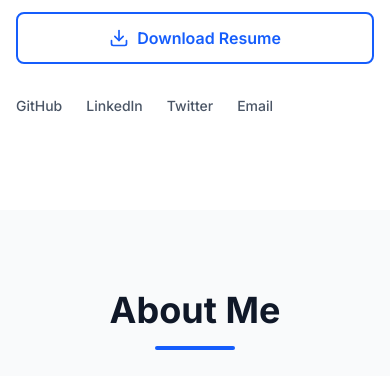
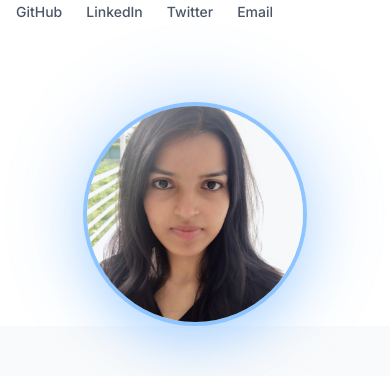
Before and after one commit to pragati23-ux/Portfolio, a React (Vite) app: page / in a window 390 px wide. Shown: the part 634-1010 px from the top of the page. Built offline with nearby package versions, Linux system fonts and the light colour scheme; no server answers.

Commit message:
Fix: EmailJS service ID and mobile profile photo visibility

```diff
--- a/src/sections/Contact.tsx
+++ b/src/sections/Contact.tsx
@@ -20,7 +20,11 @@ export function Contact({ isDark }: ContactProps) {
 
   // Initialize EmailJS on component mount
   useEffect(() => {
-    emailjs.init(import.meta.env.VITE_EMAILJS_PUBLIC_KEY || 'YOUR_PUBLIC_KEY');
+    const publicKey = import.meta.env.VITE_EMAILJS_PUBLIC_KEY;
+    console.log('Public Key:', publicKey);
+    console.log('Service ID:', import.meta.env.VITE_EMAILJS_SERVICE_ID);
+    console.log('Template ID:', import.meta.env.VITE_EMAILJS_TEMPLATE_ID);
+    emailjs.init(publicKey || 'YOUR_PUBLIC_KEY');
   }, []);
 
   const handleChange = (
@@ -45,6 +49,8 @@ export function Contact({ isDark }: ContactProps) {
       message: formData.message,
     };
 
+    console.log('Sending with params:', templateParams);
+
     emailjs
       .send(
         import.meta.env.VITE_EMAILJS_SERVICE_ID || 'YOUR_SERVICE_ID',
@@ -52,12 +58,14 @@ export function Contact({ isDark }: ContactProps) {
         templateParams
       )
       .then(() => {
+        console.log('Email sent successfully!');
         setSubmitted(true);
         setFormData({ name: '', email: '', message: '' });
         setLoading(false);
         setTimeout(() => setSubmitted(false), 3000);
       })
       .catch((err) => {
+        console.error('Full Error:', err);
         setError('Failed to send message. Please try again.');
         console.error('EmailJS Error:', err);
         setLoading(false);
--- a/src/sections/Hero.tsx
+++ b/src/sections/Hero.tsx
@@ -167,7 +167,7 @@ export function Hero({ isDark }: HeroProps) {
           {/* Right Side - Profile Photo */}
           <motion.div
             variants={itemVariants}
-            className="hidden md:flex justify-center items-center"
+            className="flex justify-center items-center pt-8 md:pt-0"
           >
             <div className="relative">
               {/* Glow Effect Background */}
@@ -176,7 +176,7 @@ export function Hero({ isDark }: HeroProps) {
               }`} />
 
               {/* Profile Image Container */}
-              <div className={`relative w-72 h-72 rounded-full overflow-hidden border-4 shadow-2xl ${
+              <div className={`relative w-56 h-56 md:w-72 md:h-72 rounded-full overflow-hidden border-4 shadow-2xl ${
                 isDark
                   ? 'border-blue-400 shadow-blue-900/50'
                   : 'border-blue-300 shadow-blue-300/50'
```
